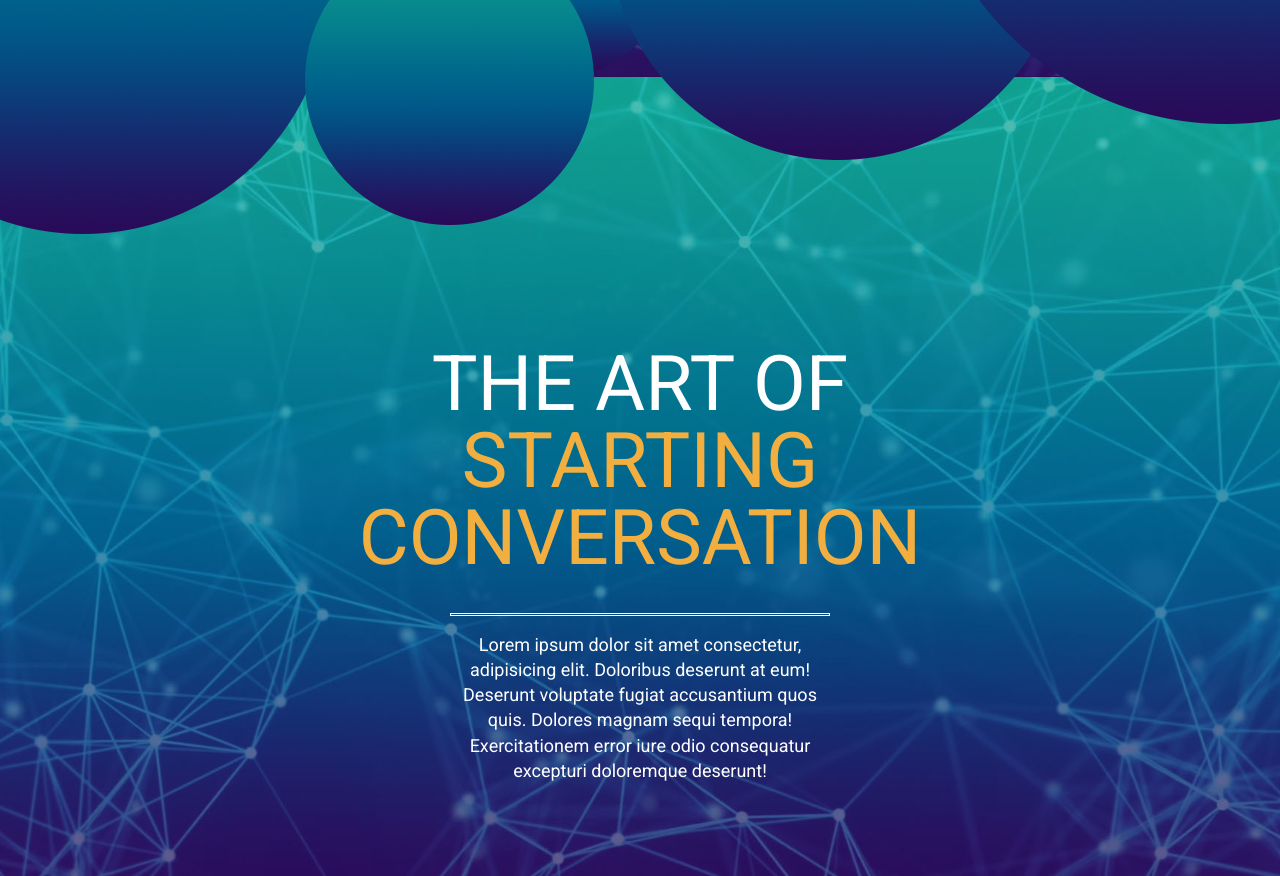
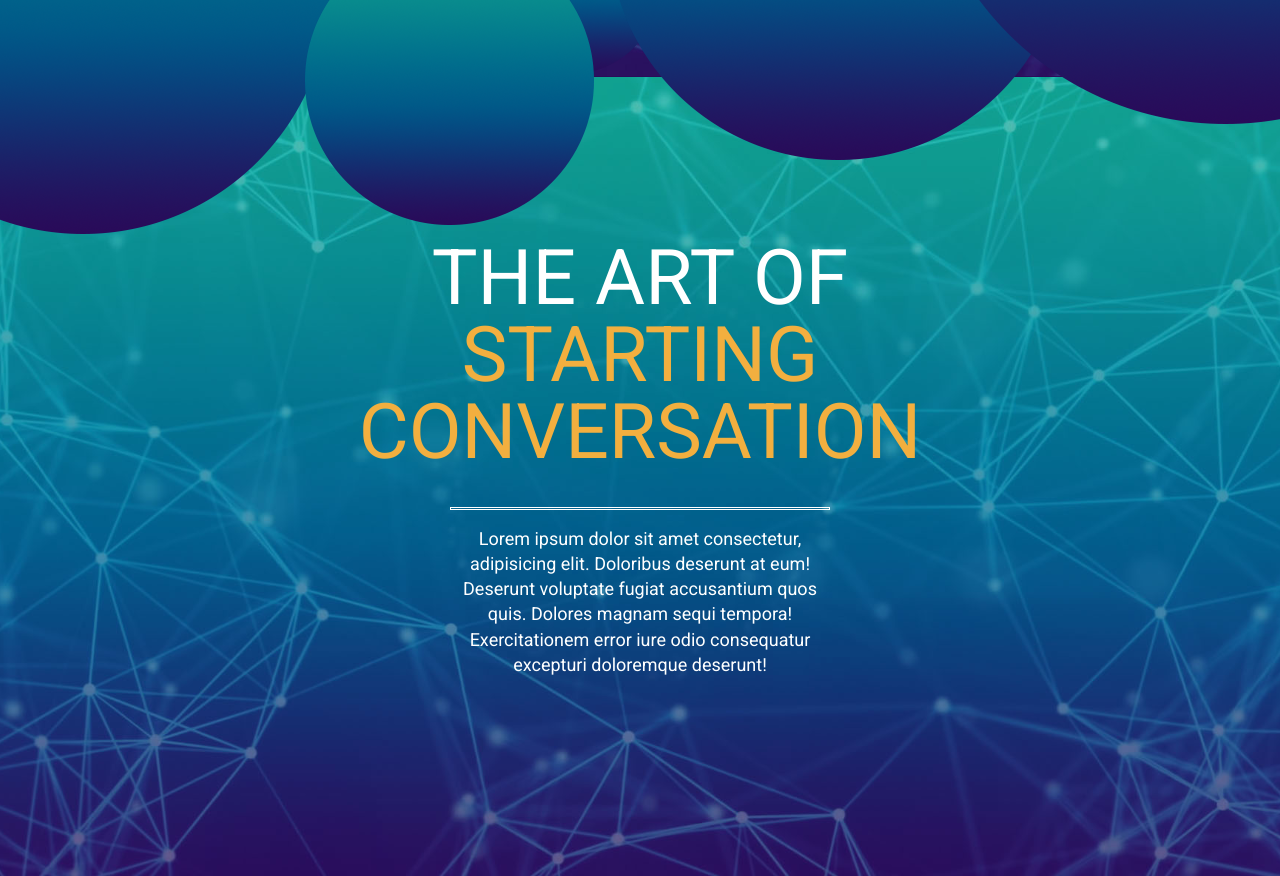
Before and after one commit to bakminibak/ProjectSoPro, a website: page src/index.html in a window 1280 px wide. Shown: the part 723-1599 px from the top of the page. Drawn offline with Linux system fonts and the light colour scheme.

Commit message:
headings

```diff
--- a/src/scss/style.scss
+++ b/src/scss/style.scss
@@ -66,8 +66,8 @@ span#author {
         }
         h1 {
             line-height:6vmax;
-            margin-bottom: 0px;
-            padding:250px 150px 20px 150px;
+            margin-bottom:0px;
+            padding:18vh 150px 20px 150px;
             font-size: 6vmax;
             color: #ffffff;
             font-weight:lighter;
```
Also changed, not shown: src/css/style.css, src/css/style.min.css.
